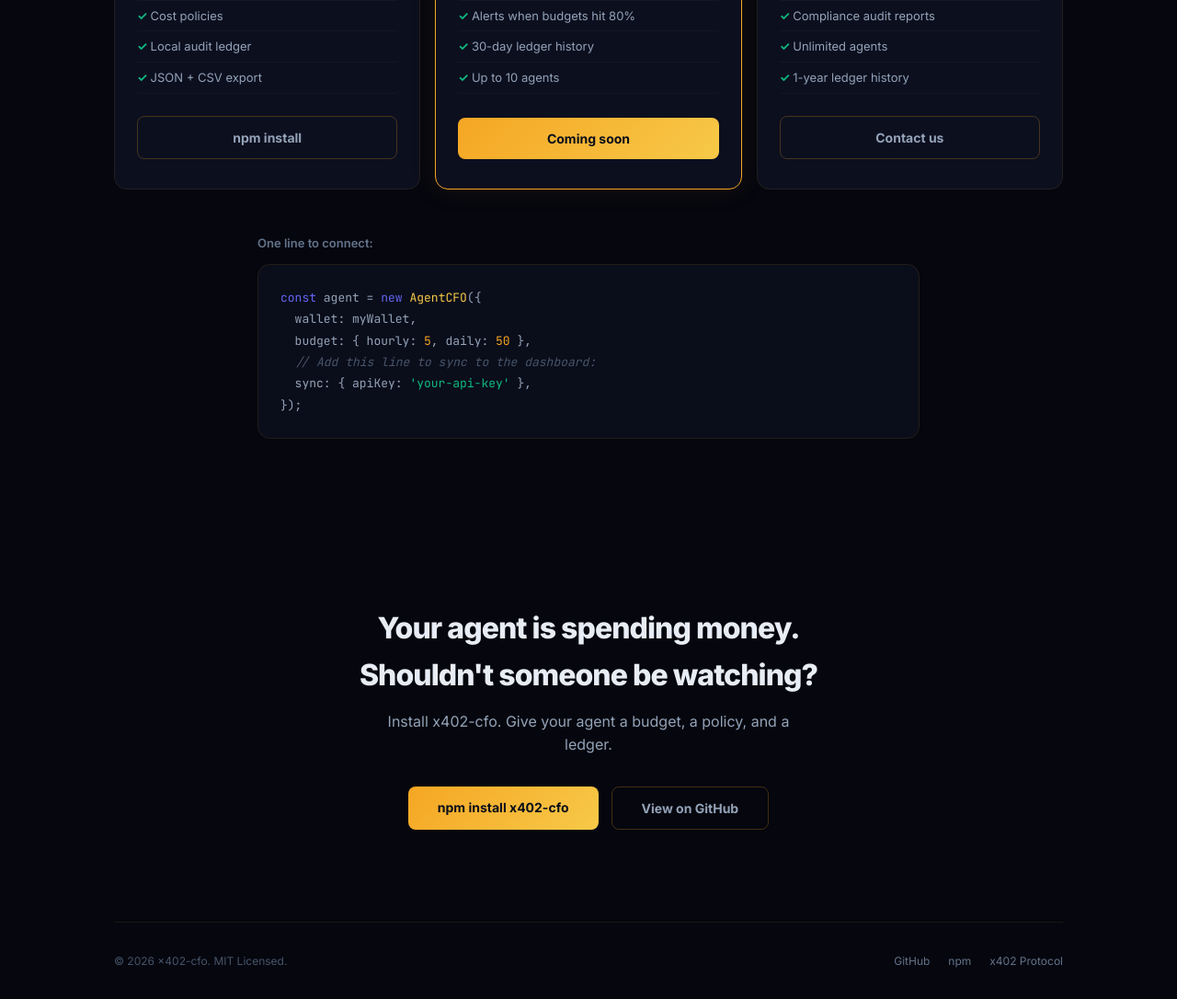
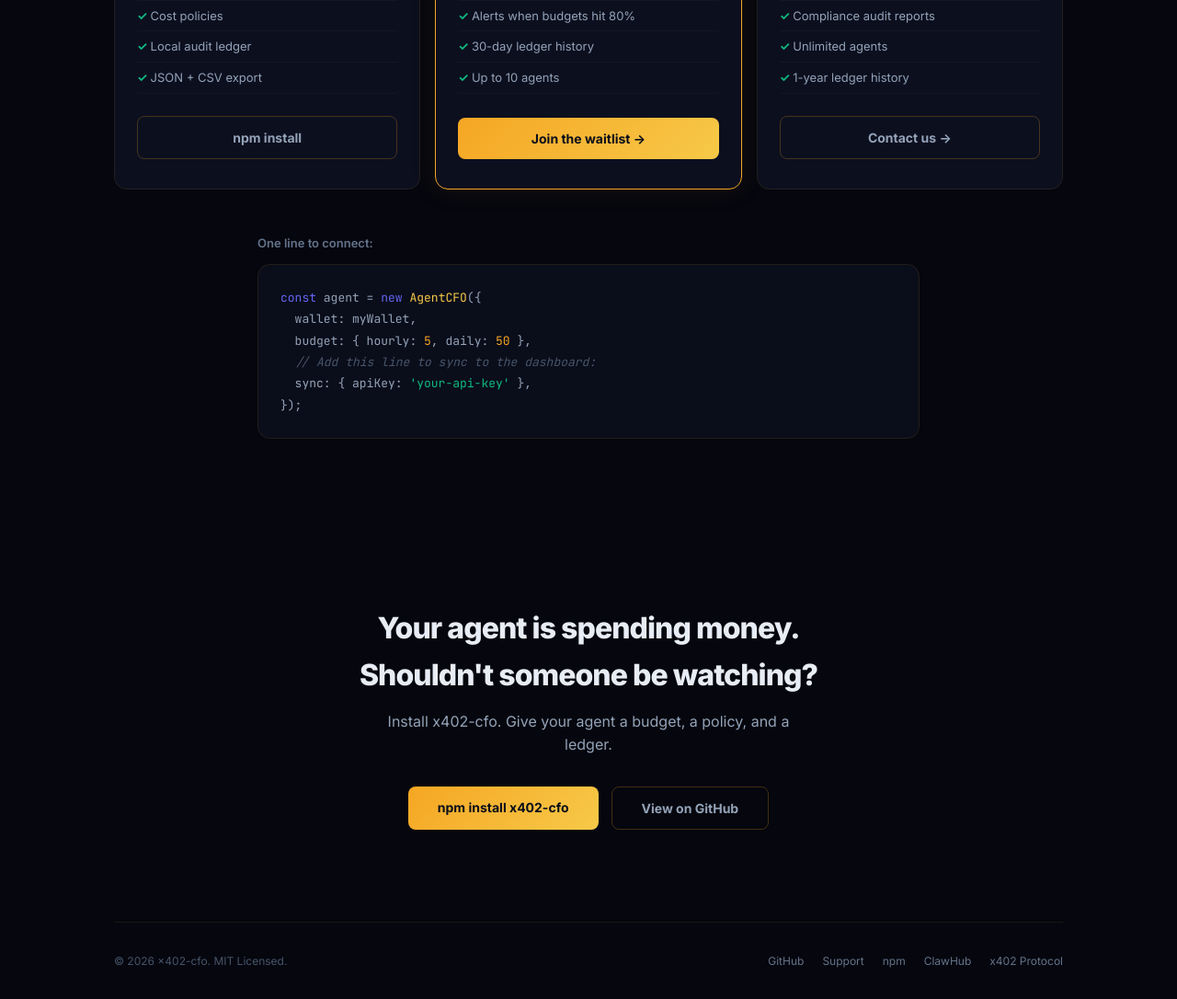
Before and after one commit to Upn-130guthub/x402-cfo, a website: page docs/index.html in a window 1280 px wide. Shown: the part 4920-6006 px from the top of the page at 92% size. Drawn offline with Linux system fonts and the light colour scheme.

Commit message:
fix: replace dead pricing links with GitHub Issues, add Support and ClawHub to footer

```diff
--- a/docs/index.html
+++ b/docs/index.html
@@ -617,7 +617,7 @@
           <li>30-day ledger history</li>
           <li>Up to 10 agents</li>
         </ul>
-        <a href="#" class="btn btn-primary" style="width:100%;text-align:center">Coming soon</a>
+        <a href="https://github.com/Upn-130guthub/x402-cfo/issues" class="btn btn-primary" style="width:100%;text-align:center">Join the waitlist →</a>
       </div>
       <div class="price-card">
         <div class="price-tier">Scale</div>
@@ -630,7 +630,7 @@
           <li>Unlimited agents</li>
           <li>1-year ledger history</li>
         </ul>
-        <a href="#" class="btn btn-ghost" style="width:100%;text-align:center">Contact us</a>
+        <a href="https://github.com/Upn-130guthub/x402-cfo/issues" class="btn btn-ghost" style="width:100%;text-align:center">Contact us →</a>
       </div>
     </div>
 
@@ -666,7 +666,9 @@
     <div class="foot-left">© 2026 x402-cfo. MIT Licensed.</div>
     <div class="foot-links">
       <a href="https://github.com/Upn-130guthub/x402-cfo">GitHub</a>
+      <a href="https://github.com/Upn-130guthub/x402-cfo/issues">Support</a>
       <a href="https://www.npmjs.com/package/x402-cfo">npm</a>
+      <a href="https://clawhub.ai/Upn-130guthub/x402-cfo">ClawHub</a>
       <a href="https://www.x402.org">x402 Protocol</a>
     </div>
   </footer>
```
